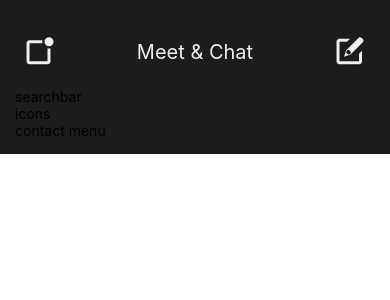
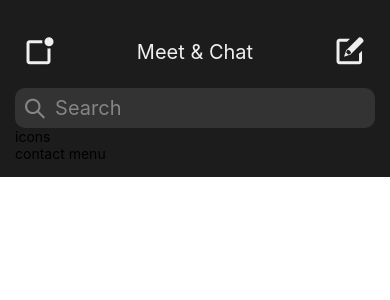
Before and after one commit to Tuhsarshrivastav/React-Native-Zoom-clone, a React Native app: screen / in a window 390 px wide. Shown: the top 300 px of the page. Built offline with nearby package versions, Linux system fonts and the light colour scheme.

Commit message:
searchbar completed

```diff
--- a/components/SearchBar.jsx
+++ b/components/SearchBar.jsx
@@ -1,14 +1,29 @@
-import React from 'react'
-import { StyleSheet, Text, View } from 'react-native'
+import React from "react";
+import { StyleSheet, Text, View } from "react-native";
+import Fontisto from "react-native-vector-icons/Fontisto";
+const SearchBar = () => {
+  return (
+    <View style={styles.container}>
+      <Fontisto name="search" size={20} color="#858585" />
+      <Text style={styles.textSearchBar}>Search</Text>
+    </View>
+  );
+};
 
-const SearchBar = () => {
-    return (
-        <View>
-            <Text>searchbar</Text>
-        </View>
-    )
-}
+export default SearchBar;
 
-export default SearchBar
-
-const styles = StyleSheet.create({})
+const styles = StyleSheet.create({
+  container: {
+    backgroundColor: "#333333",
+    flexDirection: "row",
+    paddingHorizontal: 10,
+    height: 40,
+    alignItems: "center",
+    borderRadius: 10,
+  },
+  textSearchBar: {
+    color: "#858585",
+    paddingLeft: 10,
+    fontSize: 20,
+  },
+});
```
